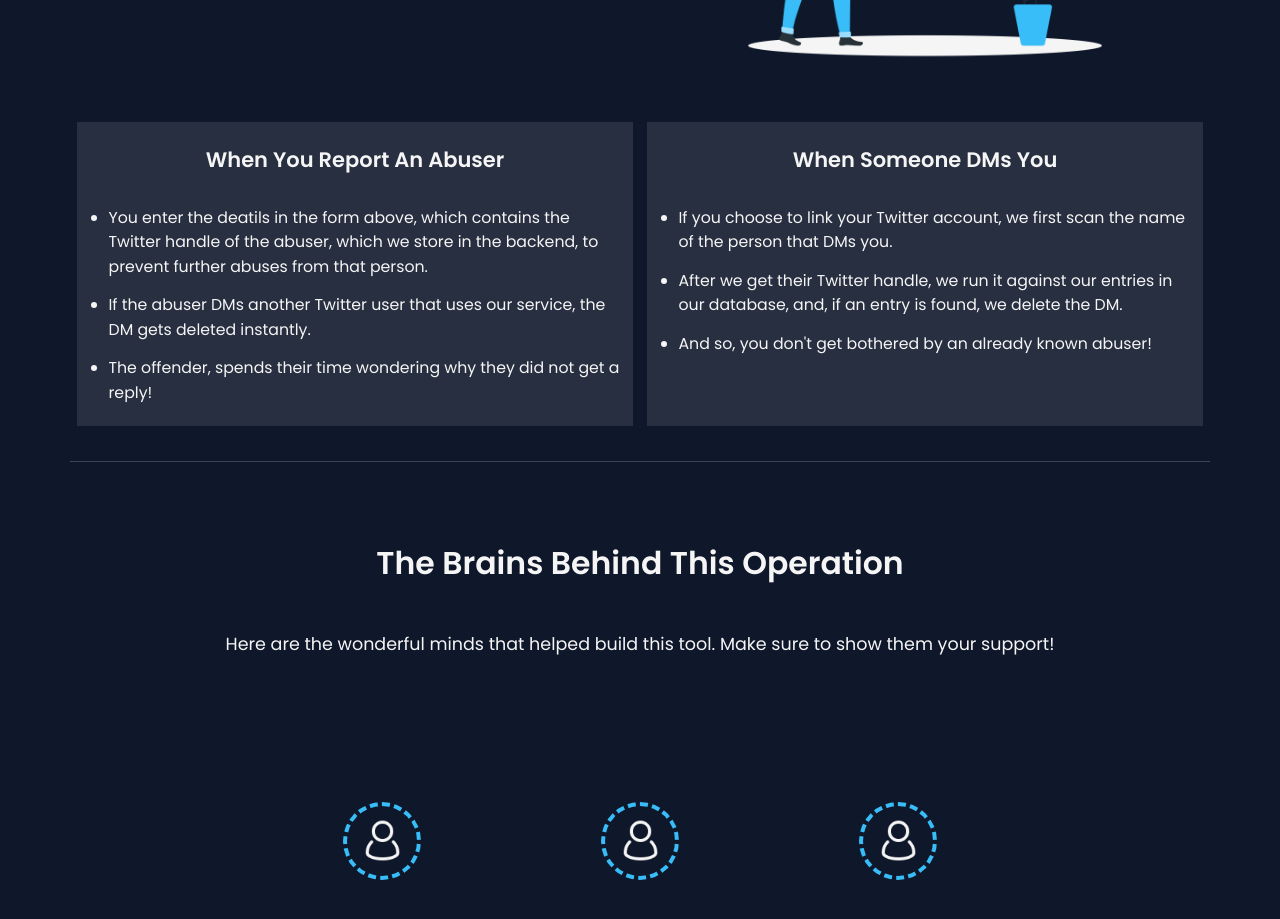
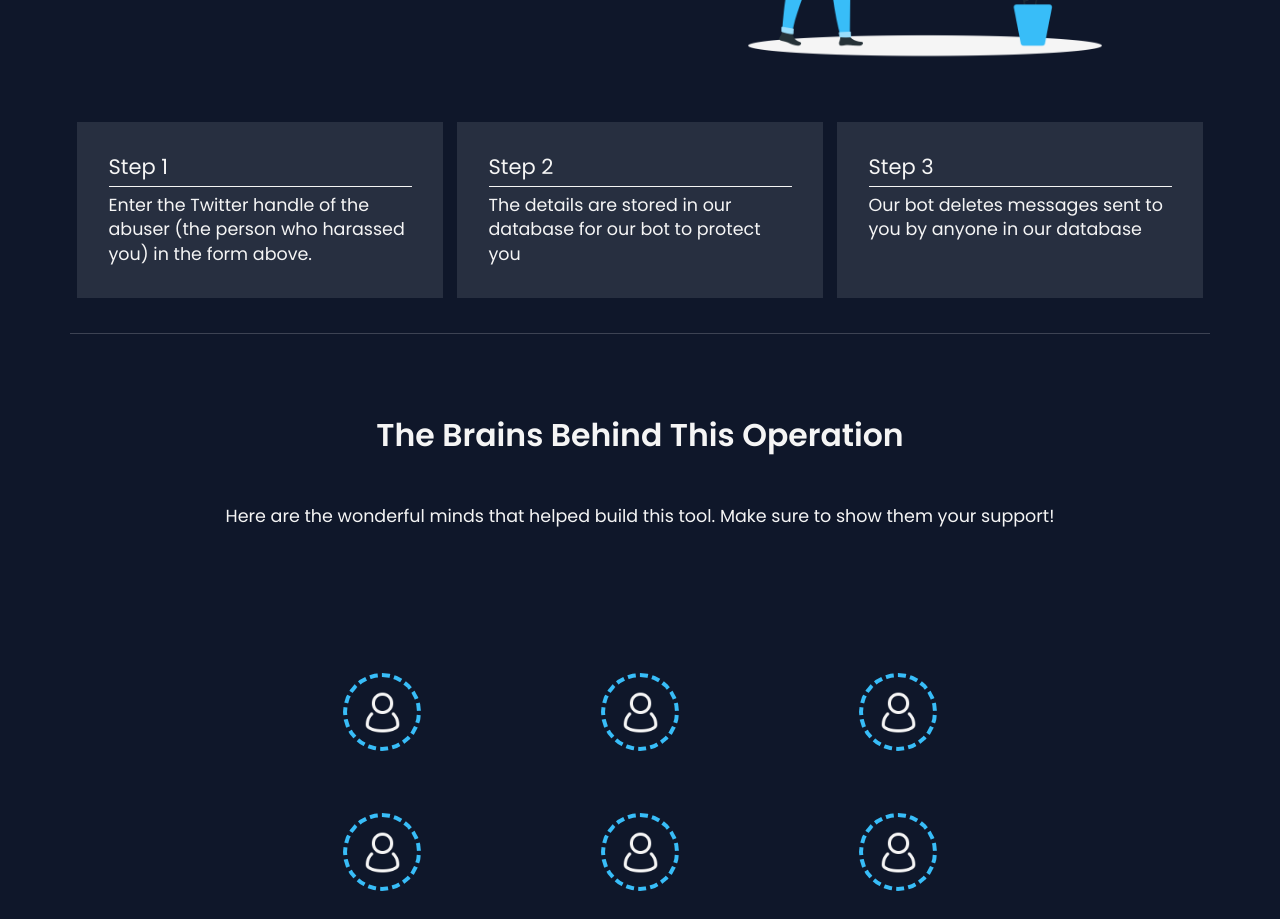
Before and after one commit to The-Social-Guardians/Tweet-Guard-Frontend, a React (Vite) app: page / in a window 1280 px wide. Shown: the part 2580-3499 px from the top of the page. Built offline with nearby package versions, Linux system fonts and the light colour scheme.

Commit message:
feat(infocard): change the infomation of how this works

```diff
--- a/package.json
+++ b/package.json
@@ -2,7 +2,6 @@
   "name": "tweet-guard-frontend",
   "version": "0.0.0-development",
   "private": true,
-  "version": "0.0.0",
   "type": "module",
   "scripts": {
     "dev": "vite",
--- a/src/components/AdditionalInfo/InfoCard.jsx
+++ b/src/components/AdditionalInfo/InfoCard.jsx
@@ -1,20 +1,11 @@
-function InfoCard({ title, listContent }) {
+function InfoCard({ content, number }) {
   return (
     <article className="my-2 bg-neutral-50/10 p-2 lg:my-0 lg:mx-2 lg:w-1/2">
-      <h4 className="py-5 text-center text-xl font-semibold lg:text-2xl">
-        {title}
-      </h4>
-      <ul className="pl-7">
-        {listContent &&
-          listContent.map((listItem, index) => (
-            <li
-              className="my-4 list-outside list-disc leading-5 lg:text-lg lg:leading-7"
-              key={index}
-            >
-              {listItem}
-            </li>
-          ))}
-      </ul>
+      <div className="p-7">
+        <h2 className="text-2xl font-medium">Step {number + 1}</h2>
+        <div className="bg-primary h-px my-1.5"></div>
+        <p className="text-xl">{content}</p>
+      </div>
     </article>
   );
 }
--- a/src/components/AdditionalInfo/InfoCardContainer.jsx
+++ b/src/components/AdditionalInfo/InfoCardContainer.jsx
@@ -1,30 +1,16 @@
 import InfoCard from "./InfoCard";
 
 function InfoCardContainer() {
-  const firstList = [
-    "You enter the deatils in the form above, which contains the Twitter handle of the abuser, which we store in the backend, to prevent further abuses from that person.",
-    "If the abuser DMs another Twitter user that uses our service, the DM gets deleted instantly.",
-    "The offender, spends their time wondering why they did not get a reply! ",
-  ];
-
-  const secondList = [
-    "If you choose to link your Twitter account, we first scan the name of the person that DMs you.",
-    "After we get their Twitter handle, we run it against our entries in our database, and, if an entry is found, we delete the DM.",
-    "And so, you don't get bothered by an already known abuser!",
-  ];
+  const instruction = ["Enter the Twitter handle of the abuser (the person who harassed you) in the form above.", "The details are stored in our database for our bot to protect you", "Our bot deletes messages sent to you by anyone in our database"]
 
   return (
     <section className="flex w-full flex-col lg:flex-row lg:justify-between">
-      <InfoCard
-        title="When You Report An Abuser"
-        listContent={firstList}
-        key="card--1"
-      />
-      <InfoCard
-        title="When Someone DMs You"
-        listContent={secondList}
-        key="card--"
-      />
+      {instruction?.map((sentence, id) =>
+        <InfoCard
+          content={sentence}
+          number={id}
+          key={id}
+        />)}
     </section>
   );
 }
```
Lines whose indentation alone changed are shown as unchanged.
